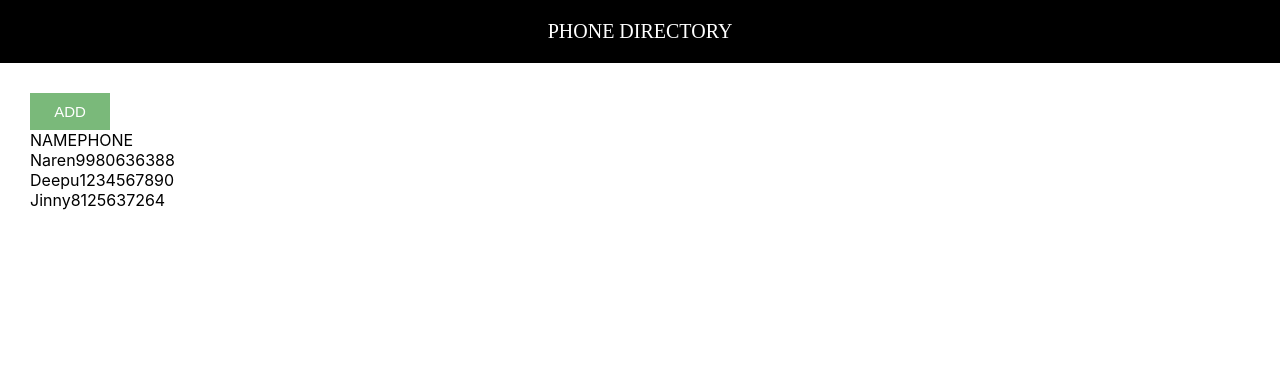
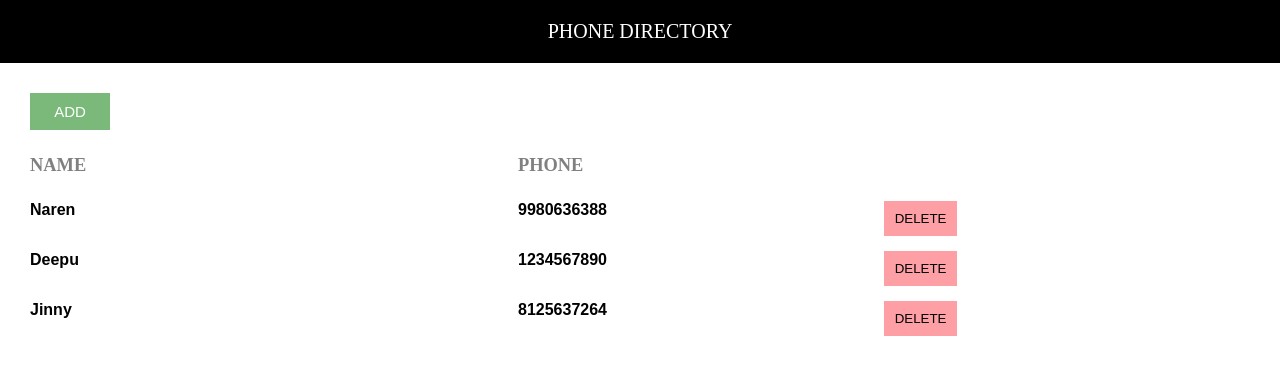
Before and after one commit to narendra-gowda/phone-directory, a React (Create React App) app: page / in a window 1280 px wide. Shown: the top 374 px of the page. Built offline with nearby package versions, Linux system fonts and the light colour scheme.

Commit message:
Added Delete button

```diff
--- a/src/App.css
+++ b/src/App.css
@@ -13,15 +13,31 @@
   cursor: pointer;
 }
 
-.fields{
+.grid-headings{
   font-size: 1.15rem;
   font-weight: 600;
   font-family: serif;
   color:#808080;
+  margin: 10px 0;
 }
 
-#fields-section{
+.grid-container{
   display: grid;
   grid-template-columns: 40% 30% auto;
-  margin: 30px 0;
+  margin: 15px 0;
 }
+
+.grid-items{
+  font-size: 1rem;
+  font-weight: 600;
+  font-family: Arial, Helvetica, sans-serif;
+}
+
+.grid-del-btn{
+  background: rgb(253, 159, 164);
+  border: none;
+  padding:10px;
+  width: 20%;
+  outline: none;
+  cursor: pointer;
+}
--- a/src/App.js
+++ b/src/App.js
@@ -35,6 +35,9 @@ function App() {
               <div className="grid-container" key={sub.id}>
                 <span className="grid-items">{sub.name}</span>
                 <span className="grid-items">{sub.phone}</span>
+                <div className="action-btn-container">
+                 <button className="grid-del-btn">DELETE</button>
+                </div>
               </div>
             )
           })
```
